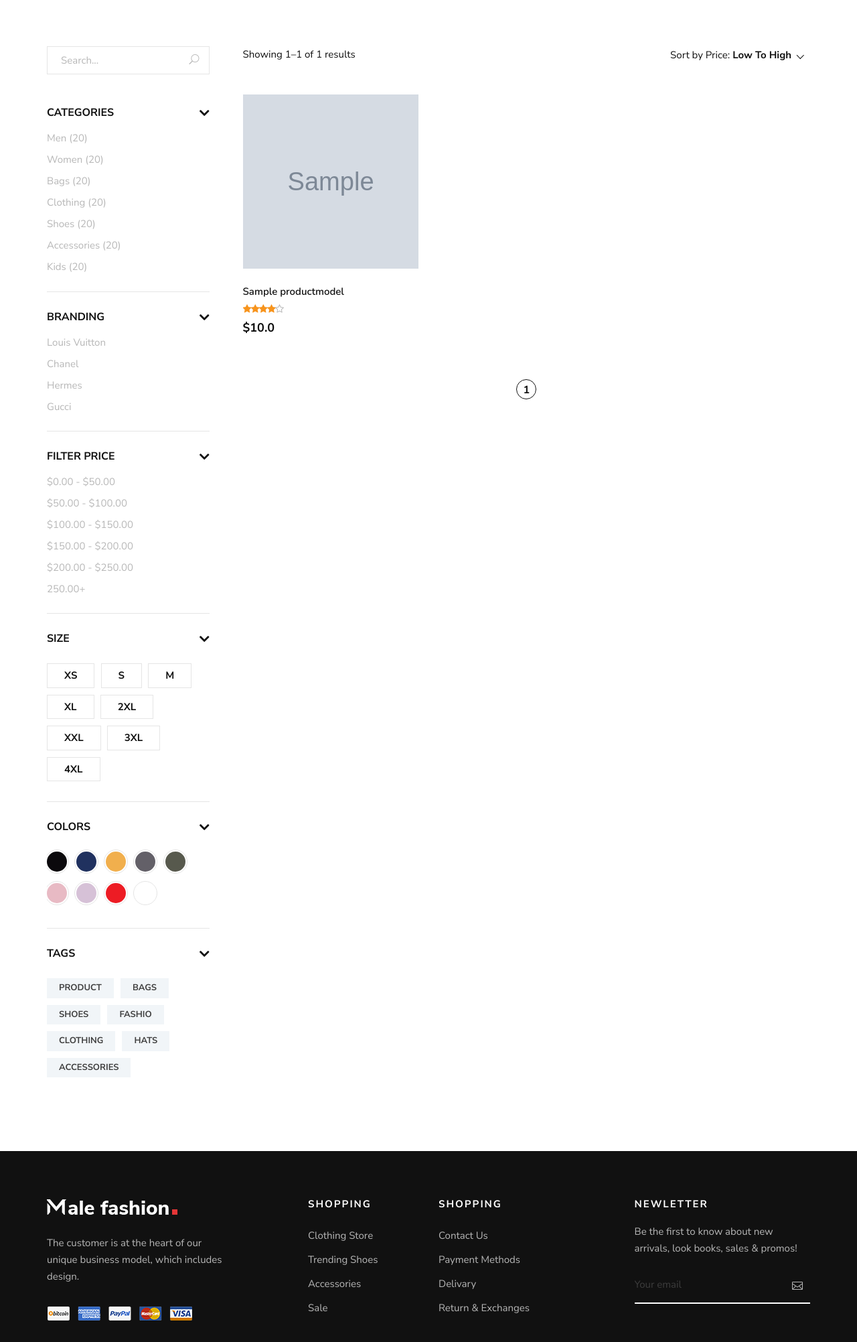
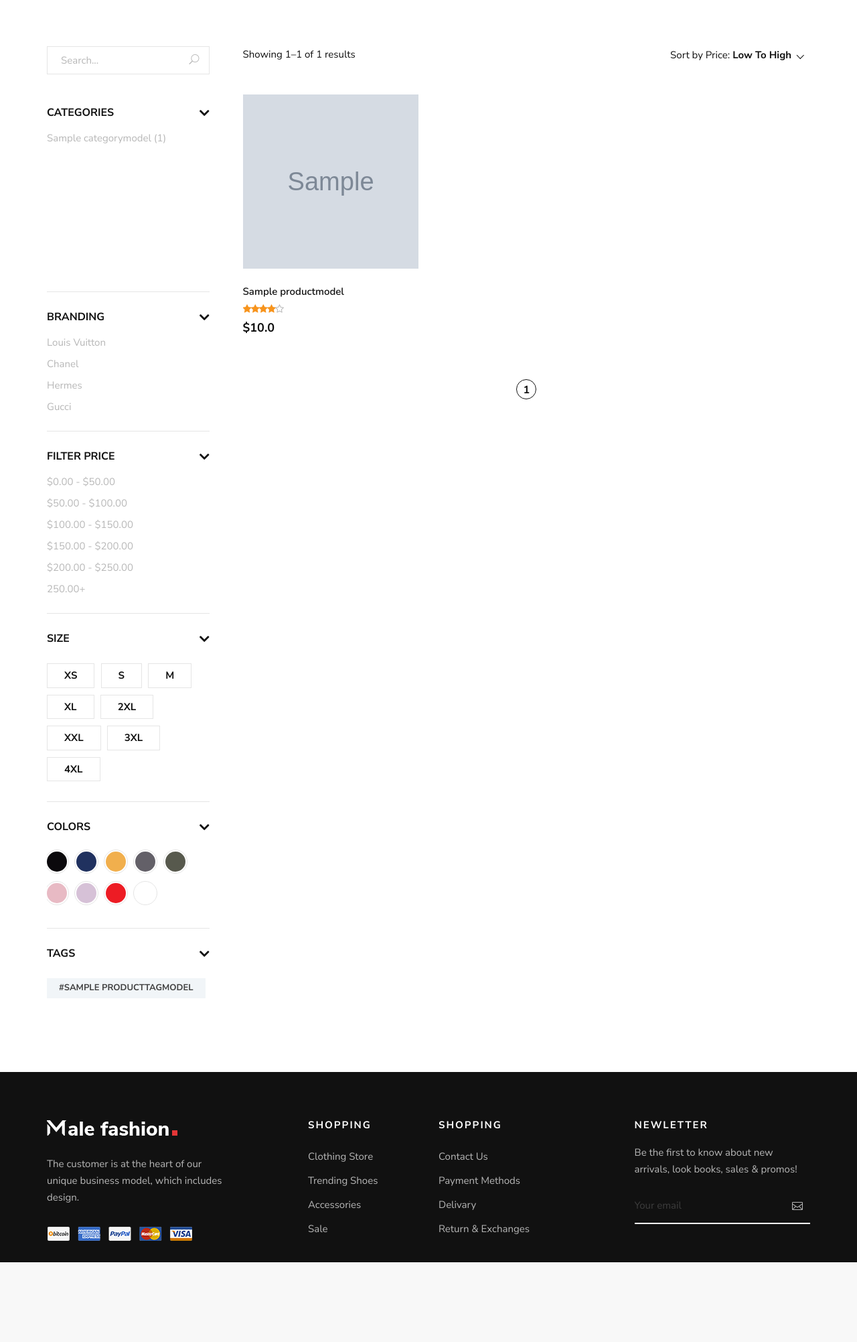
Before and after one commit to shamsiddindev/online_shop, a Django app: page /shop/ in a window 1280 px wide. Shown: the part 302-2305 px from the top of the page at 67% size. After the commit the page ends 2186 px from the top, so only its background shows below. Run offline with Django 4.2, Linux system fonts and the light colour scheme; tables that the repository leaves empty hold one stand-in row (values such as "Sample post"); grey boxes marked "Sample" are stand-in pictures; some libraries are stand-ins or nearby versions.

Commit message:
product item

```diff
--- a/shop/views.py
+++ b/shop/views.py
@@ -1,6 +1,6 @@
 from django.shortcuts import render
 from django.views.generic import ListView, DetailView
-from .models import ProductModel
+from .models import ProductModel, CategoryModel, ProductTagModel
 
 
 class ShopView(ListView):
@@ -13,7 +13,22 @@ class ShopView(ListView):
         search = self.request.GET.get('search')
         if search:
             qs = qs.filter(title__icontains=search)
+
+        cat = self.request.GET.get('cat')
+        if cat:
+            qs = qs.filter(category_id=cat)
+
+        tag = self.request.GET.get('tag')
+        if tag:
+            qs = qs.filter(tags=tag)
+
         return qs
+
+    def get_context_data(self, *, object_list=None, **kwargs):
+        data = super().get_context_data()
+        data['categories'] = CategoryModel.objects.all()
+        data['tags'] = ProductTagModel.objects.all()
+        return data
 
 
 class ProductDetailView(DetailView):
--- a/templates/shop_sidebar.html
+++ b/templates/shop_sidebar.html
@@ -1,7 +1,7 @@
 {% load static %}
 <div class="shop__sidebar">
     <div class="shop__sidebar__search">
-        <form action="{% url 'shop:home' %}", method="get">
+        <form action="{% url 'shop:home' %}" , method="get">
             <input name="search" value="{{ request.GET.search }}" type="text" placeholder="Search...">
             <button type="submit"><span class="icon_search"></span></button>
         </form>
@@ -16,15 +16,11 @@
                     <div class="card-body">
                         <div class="shop__sidebar__categories">
                             <ul class="nice-scroll">
-                                <li><a href="#">Men (20)</a></li>
-                                <li><a href="#">Women (20)</a></li>
-                                <li><a href="#">Bags (20)</a></li>
-                                <li><a href="#">Clothing (20)</a></li>
-                                <li><a href="#">Shoes (20)</a></li>
-                                <li><a href="#">Accessories (20)</a></li>
-                                <li><a href="#">Kids (20)</a></li>
-                                <li><a href="#">Kids (20)</a></li>
-                                <li><a href="#">Kids (20)</a></li>
+                                {% for cat in categories %}
+                                    <li><a href="?cat={{ cat.pk }}"
+                                           class="{% if request.GET.cat == cat.pk|stringformat:'i' %}text-dark{% endif %}">{{ cat.name }}
+                                        ({{ cat.products.count }})</a></li>
+                                {% endfor %}
                             </ul>
                         </div>
                     </div>
@@ -146,13 +142,9 @@
                 <div id="collapseSix" class="collapse show" data-parent="#accordionExample">
                     <div class="card-body">
                         <div class="shop__sidebar__tags">
-                            <a href="#">Product</a>
-                            <a href="#">Bags</a>
-                            <a href="#">Shoes</a>
-                            <a href="#">Fashio</a>
-                            <a href="#">Clothing</a>
-                            <a href="#">Hats</a>
-                            <a href="#">Accessories</a>
+                            {% for tag in tags %}
+                                <a href="?tag={{ tag.pk }}" class="{% if request.GET.tag == tag.pk|stringformat:'i' %}bg-dark text-white{% endif %}">#{{ tag.name }}</a>
+                            {% endfor %}
                         </div>
                     </div>
                 </div>
```
